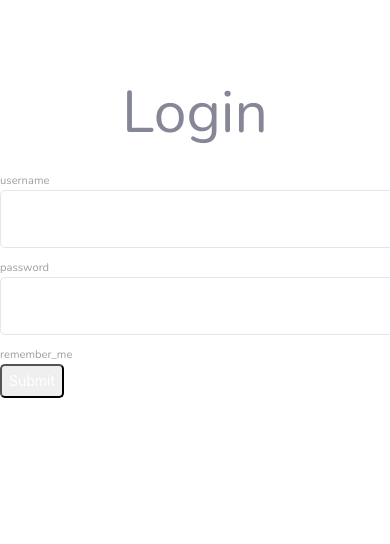
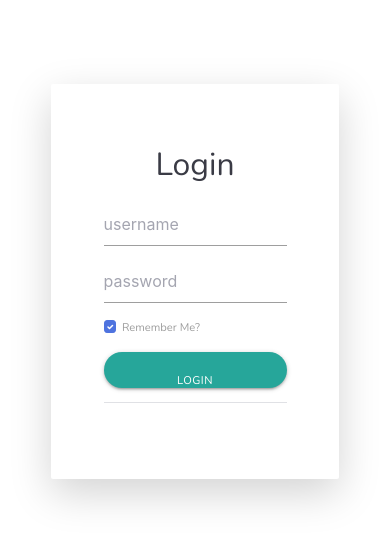
Before and after one commit to BEMZ01/pyntry, a Flask app: page /login in a window 390 px wide; the page is wider, and only the part inside the window is pictured. Shown: the top 544 px of that part. Run offline with Flask 3, Linux system fonts and the light colour scheme; parts of the project's set-up code (start-up, migrations or seed data) failed here and were passed over; some libraries are stand-ins or nearby versions.

```diff
--- a/main.py
+++ b/main.py
@@ -93,15 +93,15 @@ class User(UserMixin):
 
 
 class LoginForm(FlaskForm):
-    username = StringField('username', validators=[InputRequired()])
-    password = PasswordField('password', validators=[InputRequired()])
-    persist = BooleanField('remember_me')
+    username = StringField('Username', validators=[InputRequired()])
+    password = PasswordField('Password', validators=[InputRequired()])
+    persist = BooleanField('Remember Me?', default=True)
 
 
 class RegisterForm(FlaskForm):
-    username = StringField('username', validators=[InputRequired()])
-    password = PasswordField('password', validators=[InputRequired()])
-    password_confirm = PasswordField('password_confirm', validators=[InputRequired()])
+    username = StringField('Username', validators=[InputRequired()])
+    password = PasswordField('Password', validators=[InputRequired()])
+    password_confirm = PasswordField('Password Confirm', validators=[InputRequired()])
 
 
 class AddItemForm(FlaskForm):
@@ -146,10 +146,13 @@ def __test_populate_db():
         c.execute('INSERT INTO users (username, password, active) VALUES (?, ?, ?)', ('test', password, True))
         conn.commit()
         search = requests.get(
-            "https://world.openfoodfacts.net/api/v2/search?countries_tags_en=united-kingdom&sort_by=last_modified_t"
-            "&page_size=100",
+            "https://world.openfoodfacts.org/api/v2/search?countries_tags_en=united-kingdom&sort_by=last_modified_t&page_size=100",
             headers={'User-Agent': f'Pyntry/{VERSION}DEV ({os.getenv("CONTACT_EMAIL")})'})
-        products = json.loads(search.text)['products']
+        try:
+            products = json.loads(search.text)['products']
+        except json.decoder.JSONDecodeError:
+            print("Failed to decode JSON.")
+            return
         c = conn.cursor()
         for product in products:
             if 'code' in product:
@@ -256,7 +259,10 @@ def get_tag_counts(items):
     for item in items:
         for tag in item['tags']:
             for intag in tag.replace("en:", "").split(','):
-                tag_counts[intag.strip()] += 1
+                try:
+                    tag_counts[intag.strip()] += 1
+                except KeyError:
+                    print("Unable to parse tag: ", intag.strip())
     return tag_counts
 
 
@@ -477,4 +483,4 @@ with sql.connect(os.getenv("DB_PATH")) as conn:
         __test_populate_db()
 
 if __name__ == "__main__":
-    app.run(debug=os.getenv("FLASK_DEBUG", "False").lower() in ["true", "1"])
+    app.run(debug=os.getenv("FLASK_DEBUG", "False").lower() in ["true", "1"], host='0.0.0.0' if os.getenv("FLASK_DEBUG", "False").lower() in ["true", "1"] else None)
--- a/templates/login.html
+++ b/templates/login.html
@@ -1,26 +1,49 @@
 {% extends "layout.html" %}
 {% block body %}
-  <div class="min-h-screen flex items-center justify-center bg-gray-100">
-    <div class="bg-white p-8 rounded-lg shadow-md w-full max-w-md">
-      <h1 class="text-2xl font-bold mb-6 text-center">Login</h1>
-      <form method="post" action="{{ url_for('login') }}" enctype="multipart/form-data" class="space-y-4">
-        {{ form.csrf_token }}
-        <div>
-          <label class="block text-gray-700">{{ form.username.label }}</label>
-          {{ form.username(class="w-full p-2 border border-gray-300 rounded") }}
+    <style>
+    /* Ensure the checkbox is visible */
+input[type="checkbox"] {
+    display: inline-block;
+    padding: 0;
+    visibility: visible;
+    opacity: 1 !important;
+    pointer-events: auto !important;
+}
+    </style>
+ <div class="container">
+        <div class="row justify-content-center">
+            <div class="col-md-9 col-lg-12 col-xl-10">
+                <div class="card shadow-lg o-hidden border-0 my-5">
+                    <div class="card-body p-0">
+                        <div class="row">
+                            <div class="col-lg-6 col-xl-12 col-xxl-12">
+                                <div class="p-5">
+                                    <div class="text-center">
+                                        <h4 class="text-dark mb-4">Login</h4>
+                                    </div>
+                                    <form class="user" method="post" action="{{ url_for('login') }}" enctype="multipart/form-data">
+                                        {{ form.csrf_token }}
+                                        <div class="mb-3">
+                                            {{ form.username(class="form-control form-control-user", placeholder=form.username.name) }}
+                                        </div>
+                                        <div class="mb-3">
+                                            {{ form.password(class="form-control form-control-user", placeholder=form.password.name) }}
+                                        </div>
+                                        <div class="mb-3">
+                                            <div class="custom-checkbox small">
+                                                <div class="form-check">
+                                                    {{ form.persist(class="form-check-input", id="formCheck-1") }}
+                                                    <label class="form-check-label" for="formCheck-1">{{ form.persist.label }}</label></div>
+                                            </div>
+                                        </div><button class="btn btn-primary d-block btn-user w-100" type="submit">Login</button>
+                                        <hr>
+                                    </form>
+                                </div>
+                            </div>
+                        </div>
+                    </div>
+                </div>
+            </div>
         </div>
-        <div>
-          <label class="block text-gray-700">{{ form.password.label }}</label>
-          {{ form.password(class="w-full p-2 border border-gray-300 rounded") }}
-        </div>
-        <div class="flex items-center">
-          {{ form.persist(class="mr-2") }}
-          <label class="text-gray-700">{{ form.persist.label }}</label>
-        </div>
-        <div>
-          <input type="submit" value="Submit" class="w-full bg-blue-500 text-white p-2 rounded hover:bg-blue-600">
-        </div>
-      </form>
     </div>
-  </div>
 {% endblock %}
```
Also changed, not shown: export/login.html (deleted, +0 -51 lines), templates/add_item.html (+15 -7 lines), templates/index.html (+16 -3 lines).
